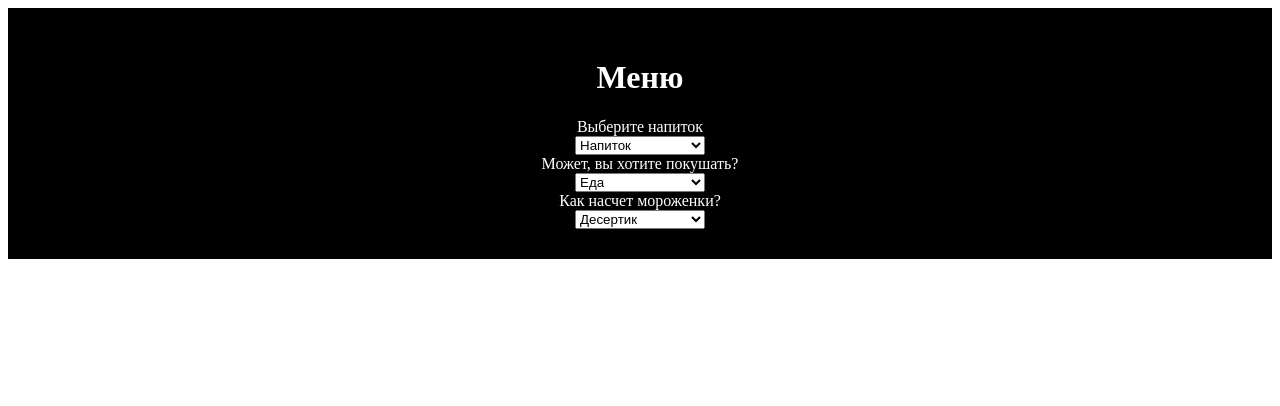
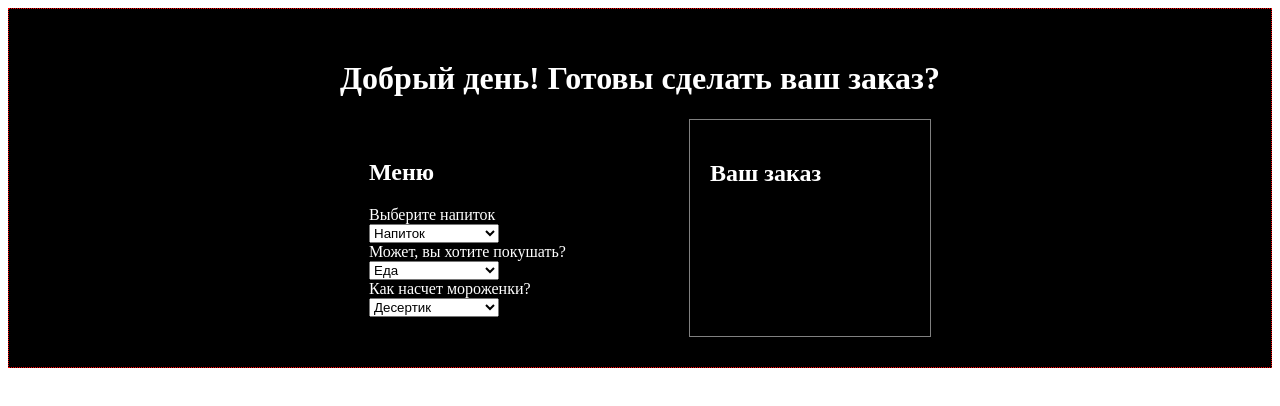
Before and after one commit to pseverina/simple_project, a Vue app: page / in a window 1280 px wide. Shown: the top 406 px of the page. Built offline with nearby package versions, Linux system fonts and the light colour scheme.

Commit message:
added style  style

```diff
--- a/src/App.vue
+++ b/src/App.vue
@@ -15,13 +15,5 @@ export default {
 </script>
 
 <style lang="stylus">
-#app
-  background-color black
-  color white
-  padding 30px
-  text-align center
-
-select
-  width 130px
-
+  @import "assets/styles/main.styl"
 </style>
--- /dev/null
+++ b/src/assets/styles/main.styl
@@ -0,0 +1,24 @@
+#app
+  border: 1px dotted red
+  background-color black
+  color white
+  padding 30px
+
+select
+  width 130px
+
+.title
+  text-align center
+
+.container
+  display flex
+  justify-content: center
+
+.column_left
+  padding 20px
+  width 300px
+
+.column_right
+  padding 20px
+  width 200px
+  border 1px solid grey
--- a/src/components/Select.vue
+++ b/src/components/Select.vue
@@ -1,21 +1,32 @@
 <template lang="pug">
   <div>
-    <h1>Меню</h1>
+    <h1 class="title">Добрый день! Готовы сделать ваш заказ?</h1>
+    <div class="container">
+      <div class="column_left">
+        <h2>Меню</h2>
         <div>Выберите напиток</div>
-    <select v-model="default_drink">
+        <select v-model="chosen_drink">
           <option disabled value="">Напиток</option>
           <option v-for="drink in drinks" :key="drink.id" :value="drink">{{ drink.name }}</option>
         </select>
         <div>Может, вы хотите покушать?</div>
-    <select v-model="default_food">
+        <select v-model="chosen_food">
           <option disabled value="">Еда</option>
           <option v-for="option in food" :key="option">{{ option }}</option>
         </select>
         <div>Как насчет мороженки?</div>
-    <select v-model="default_icecream">
+        <select v-model="chosen_icecream">
           <option disabled value="">Десертик</option>
           <option v-for="icecream in icecream" :key="icecream">{{ icecream }}</option>
         </select>
+      </div>
+      <div class="column_right">
+        <h2>Ваш заказ</h2>
+        <p>{{ chosen_drink.name }}</p>
+        <p>{{ chosen_food }}</p>
+        <p>{{ chosen_icecream }}</p>
+      </div>
+    </div>
   </div>
 </template>
 
@@ -26,9 +37,9 @@ export default {
     return {
       checked: false,
       title: 'Какой ваш любимый напиток?',
-      default_drink: '',
-      default_food: '',
-      default_icecream: '',
+      chosen_drink: '',
+      chosen_food: '',
+      chosen_icecream: '',
       drinks: [
         { name: 'Кока-кола', id: 1 },
         { name: 'Апельсиновый сок', id: 2 },
@@ -41,7 +52,7 @@ export default {
         option4: 'Оливье',
         option5: 'Холодец'
       },
-      icecream: ['Ванильное', 'Шоколадное', 'Сливочное']
+      icecream: ['Ванильное мороженое', 'Шоколадное мороженое', 'Сливочное мороженое']
     }
   }
 }
```
Lines whose indentation alone changed are shown as unchanged.
